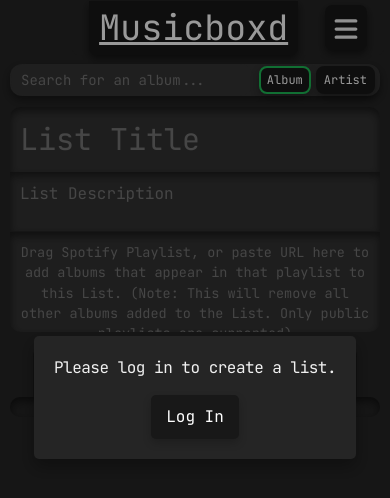
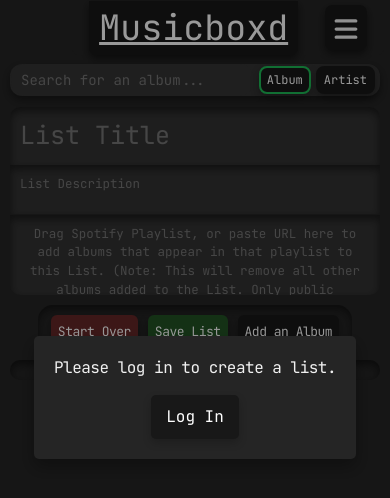
Before and after one commit to jlemoureATSSU/Musicboxd, a React (Create React App) app in the folder frontend/: page /edit in a window 390 px wide. Shown: the top 498 px of the page. Built offline with nearby package versions, Linux system fonts and the light colour scheme.

Commit message:
style changes

```diff
--- a/frontend/src/components/pages/listPage.js
+++ b/frontend/src/components/pages/listPage.js
@@ -124,7 +124,7 @@ const ListPage = () => {
                     <div className='list-title-and-date'>
                         <div className="list-title">{listData.listName}</div>
                         <div className="list-date">
-                            List created by<Link className='list-card-username' to={`/user/${listData.userName}`}>{listData.userName}</Link>{" "}
+                            List created by<Link className='list-username' to={`/user/${listData.userName}`}>{listData.userName}</Link>{" "}
                             {new Date(listData.dateCreated).toLocaleDateString("en-US", {
                                 month: "short",
                                 day: "numeric",
--- a/frontend/src/css/createlist.css
+++ b/frontend/src/css/createlist.css
@@ -74,22 +74,26 @@
   resize: none;
 }
 
+.list-description-input::-webkit-scrollbar-track,
 .playlist-url-input::-webkit-scrollbar-track {
   margin-top: 10px;
   margin-bottom: 10px;
   border-radius: 10px;
 }
 
+.list-description-input::-webkit-scrollbar-thumb,
 .playlist-url-input::-webkit-scrollbar-thumb {
   background-color: #181818;
   border-radius: 10px;
 
 }
 
+.list-description-input::-webkit-scrollbar,
 .playlist-url-input::-webkit-scrollbar {
   width: 6px;
 }
 
+.list-description-input::-webkit-scrollbar-thumb:hover,
 .playlist-url-input::-webkit-scrollbar-thumb:hover {
   background-color: #111;
 }
@@ -107,10 +111,10 @@
   font-size: 15px;
   width: auto;
   border: none;
-  border-radius: 8px;
+  border-radius: 6px;
   margin-bottom: 2px;
   cursor: pointer;
-  padding: 10px;
+  padding: 7px;
   box-shadow: 0 4px 8px rgba(0, 0, 0, 0.35);
   transition: transform 0.2s ease, box-shadow 0.2s ease;
 }
@@ -240,7 +244,7 @@
   height: 35px;
   padding: 7px;
   color: white;
-  border-radius: 4px;
+  border-radius: 6px;
   cursor: pointer;
   box-shadow: 0 4px 8px rgba(0, 0, 0, 0.35);
   transition: transform 0.2s ease, box-shadow 0.2s ease;
@@ -385,6 +389,7 @@
     margin-right: auto;
   }
 
+  .add-playlist-btn,
   .discard-btn,
   .delete-btn,
   .edit-btn,
@@ -393,7 +398,43 @@
     font-size: 13.5px;
 
   }
+}
 
+@media (max-width: 430px) {
+  .list-title-input {
+    font-size: 25px;
+  }
 
+  .list-description-input {
+    font-size: 14px;
+  }
 
+  .add-playlist-btn,
+  .discard-btn,
+  .delete-btn,
+  .edit-btn,
+  .save-btn,
+  .add-btn {
+    font-size: 13px;
+  }
+
+  .list-description-input {
+    height: 50px;
+  }
+
+  .playlist-url-input {
+    height: 80px;
+  }
+
+  .list-description-input {
+    font-size: 12.5px;
+  }
+
+  .playlist-url-input {
+    font-size: 12.5px;
+  }
+
+  .remove-album-btn {
+    margin-left: 34px;
+  }
 }
--- a/frontend/src/css/listPage.css
+++ b/frontend/src/css/listPage.css
@@ -10,8 +10,8 @@
 
 .list-title-and-date {
   display: flex;
-  flex-direction: row;
-  align-items: flex-end;
+  flex-direction: column;
+  align-items: flex-start;
   background-color: #181818;
   border-top-left-radius: 10px;
   border-top-right-radius: 10px;
@@ -30,6 +30,8 @@
   border-top-left-radius: 10px;
   border-top-right-radius: 10px;
   font-size: 30px;
+  overflow: hidden;
+  text-overflow: wrap;
 }
 
 .list-date {
@@ -38,9 +40,24 @@
   width: auto;
   padding-right: 10px;
   padding-bottom: 5px;
+  padding-left: 10px;
+  padding-top: 2px;
   font-size: 15px;
   border-bottom-left-radius: 10px;
   border-bottom-right-radius: 10px;
+}
+
+.list-username{
+  color: #999;
+  justify-content: flex-end;
+  font-size: 17px;
+  margin-left: 10px;
+  text-decoration: none;
+}
+
+.list-username:hover{
+  color: #aaa;
+  text-decoration: underline;
 }
 
 .list-description {
```
